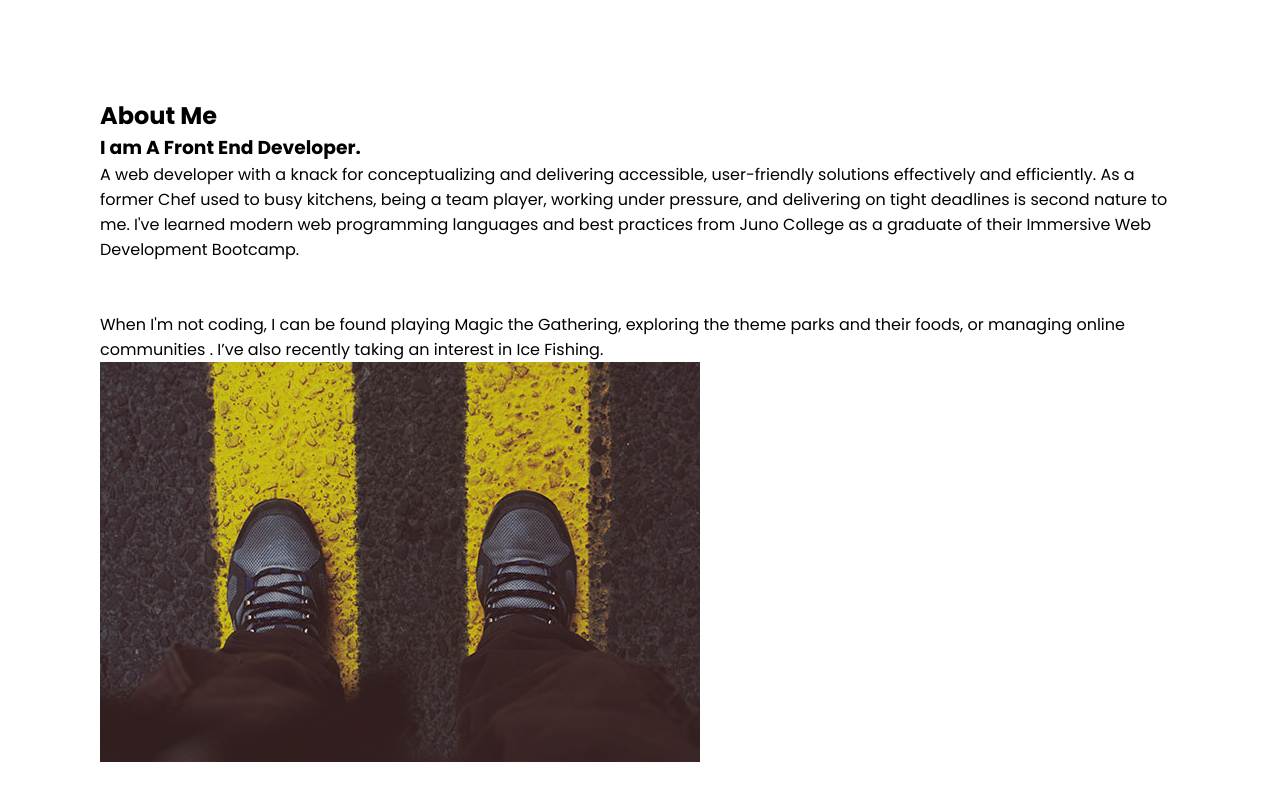
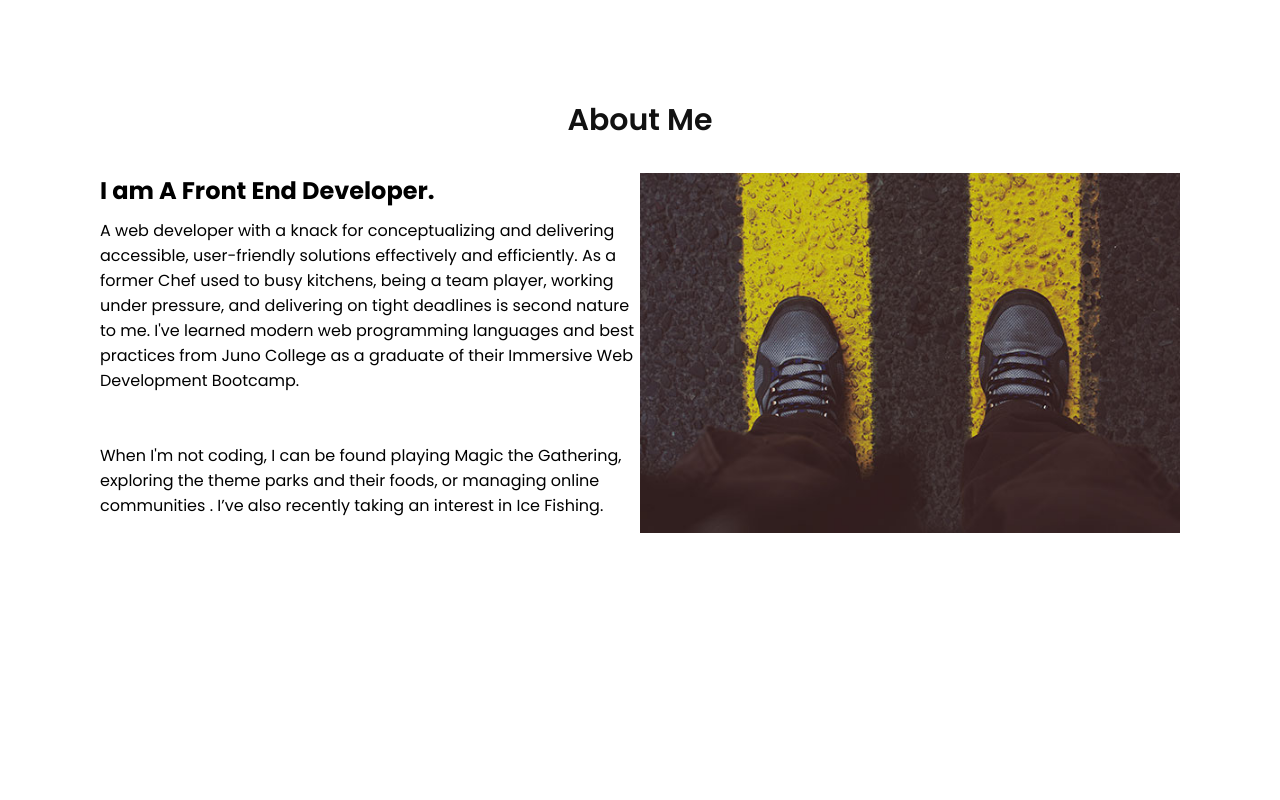
Before and after one commit to Lobst3rG3off/portfolio3.0, a plain HTML site: page index.html in a window 1280 px wide. Shown: the part 802-1602 px from the top of the page. After the commit the page ends 1442 px from the top, so only its background shows below. Drawn offline with Linux system fonts and the light colour scheme.

Commit message:
fixed the div to make flex work

```diff
--- a/index.html
+++ b/index.html
@@ -44,10 +44,11 @@
                     <br><br><br>
                     When I'm not coding, I can be found playing Magic the Gathering, exploring the theme parks and their foods, or managing online communities . I’ve also recently taking an interest in Ice Fishing.
                 </p>
-                <div class="w50">
-                    <img src="./assets/img1.jpg" alt="Shoes on the Street" class="img">
-                </div>
             </div>
+            <div class="w50">
+                <img src="./assets/img1.jpg" alt="Shoes on the Street" class="img">
+            </div>
+
         </div>
     </section>
 </body>
--- a/style.css
+++ b/style.css
@@ -104,3 +104,32 @@ header ul li a{
     color: #ffffff;
     text-decoration: none;
 }
+
+.heading{
+    width: 100%;
+    text-align: center;
+    margin-bottom: 30px;
+    color: #111111;
+}
+
+.heading h2{
+    font-weight: 600;
+    font-size: 30px;
+}
+
+.content{
+    display: flex;
+    justify-content: space-between;
+}
+
+.contentBox h3{
+    font-size: 24px;
+    margin-bottom: 10px;
+}
+.w50{
+    min-width: 50%;
+}
+
+img{
+    max-width: 100%;
+}
```
